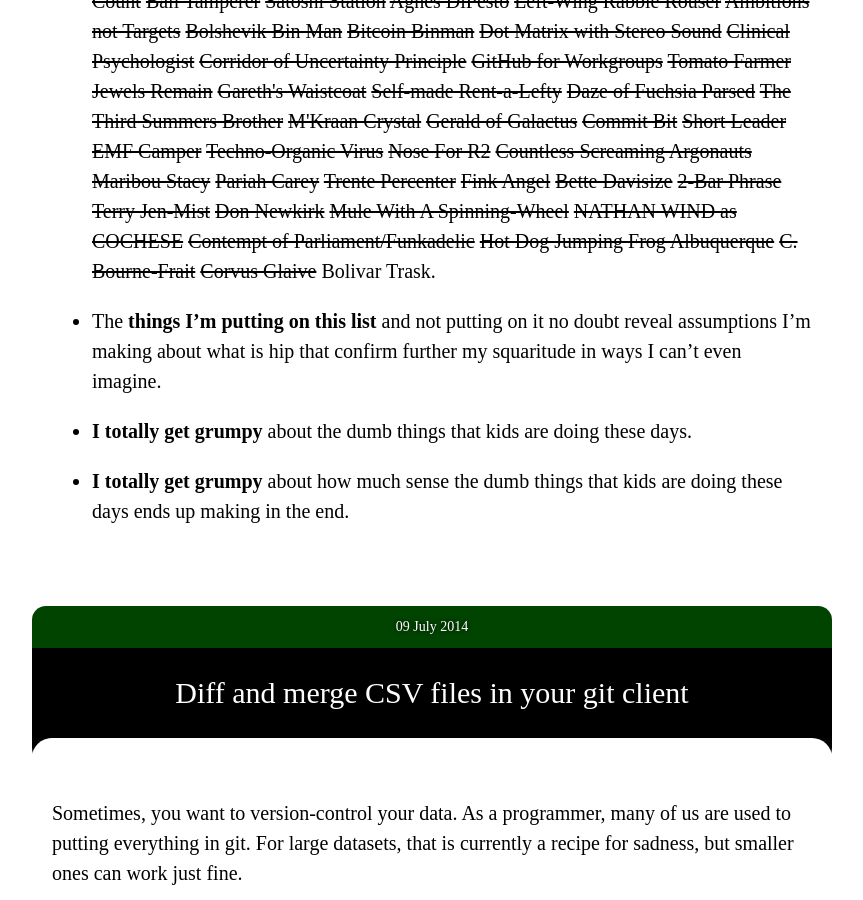
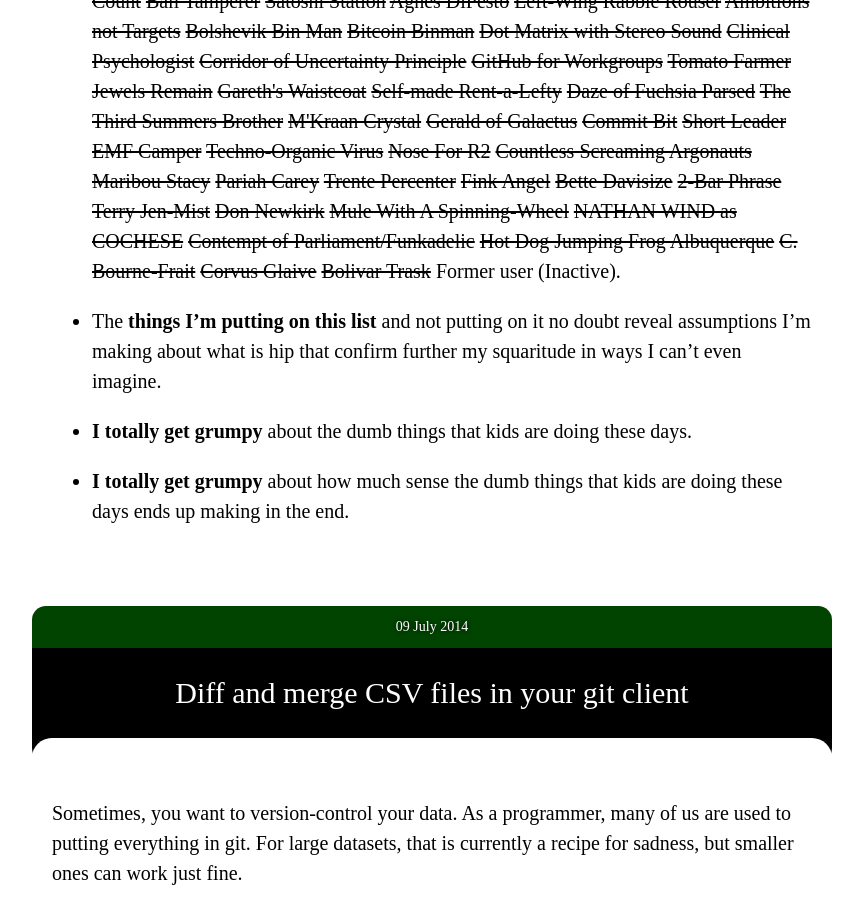
Before and after one commit to paulfitz/paulfitz.github.io, a Jekyll site: the page built from index.html, in a window 1280 px wide and 900 px high, scrolled down 20856 px. Shown: the whole window, without its empty margins (208-1071 px from the left). Built offline with Jekyll 4.4.1, drawn with Linux system fonts in a browser that asks for light colours; nearby versions of some CDN libraries.

Commit message:
more pike

```diff
--- a/_data/pikes.json
+++ b/_data/pikes.json
@@ -181,5 +181,6 @@
   "Hot Dog Jumping Frog Albuquerque",
   "C. Bourne-Frait",
   "Corvus Glaive",
-  "Bolivar Trask"
+  "Bolivar Trask",
+  "Former user (Inactive)"
 ]
```
